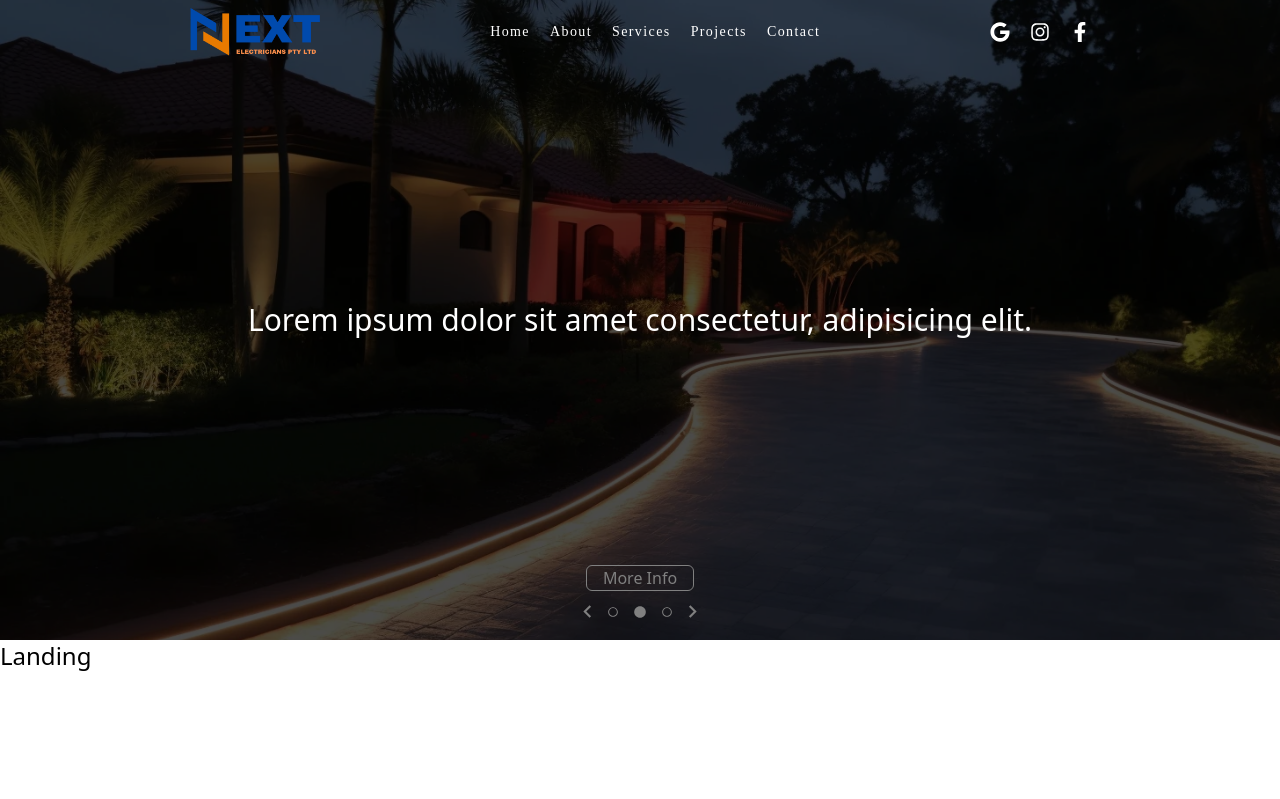
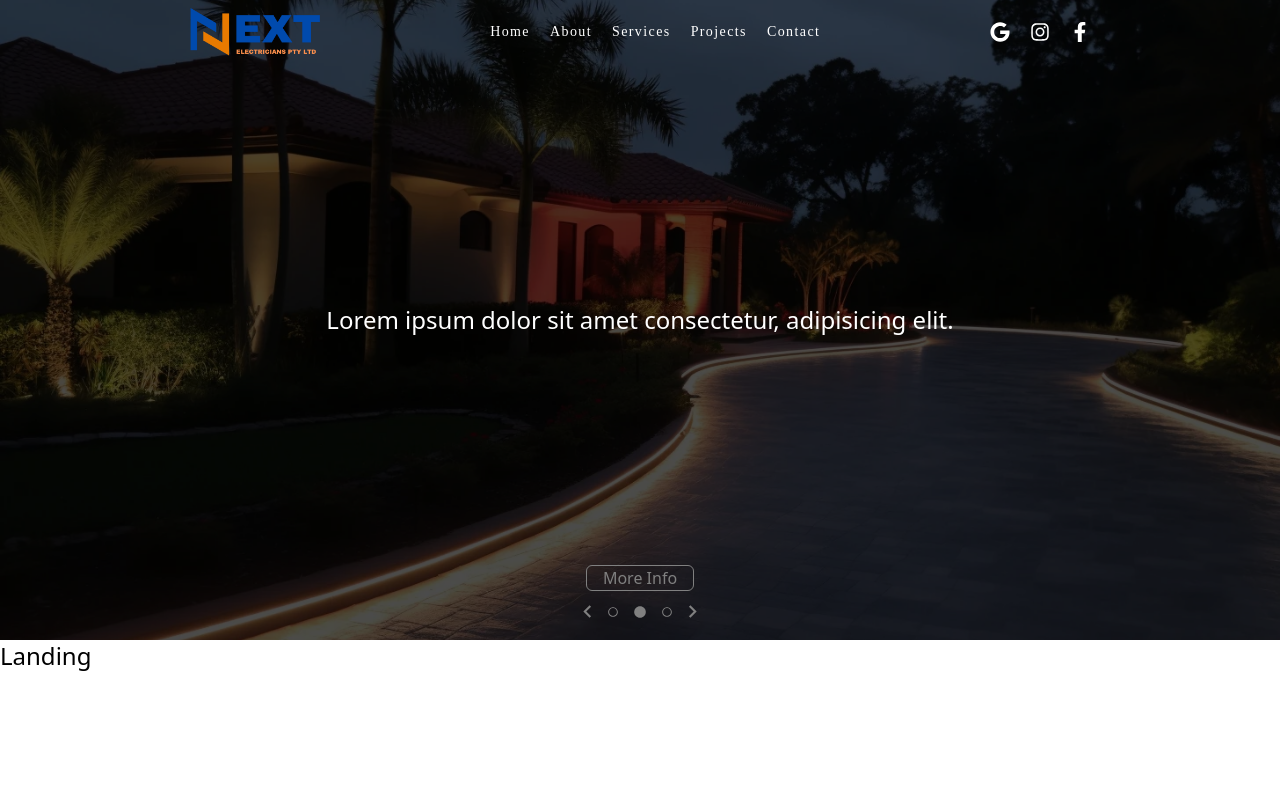
Before and after one commit to Wazmond/next-electricians, a Next.js app: page / in a window 1280 px wide. Shown: the top 799 px of the page. Built offline with nearby package versions, Linux system fonts and the light colour scheme; a web font is replaced by a local one.

Commit message:
Changed h1 to h2 due to improper usage

```diff
--- a/src/app/(frontend)/pages/home/landing/landingImage.tsx
+++ b/src/app/(frontend)/pages/home/landing/landingImage.tsx
@@ -56,7 +56,7 @@ const LandingImage = () => {
       <div className="h-full w-full absolute z-[2] bg-black opacity-70" />
 
       <div className="absolute text-white z-[3] self-center text-center">
-        <h1>Lorem ipsum dolor sit amet consectetur, adipisicing elit.</h1>
+        <h2>Lorem ipsum dolor sit amet consectetur, adipisicing elit.</h2>
       </div>
 
       <div className="absolute flex flex-col gap-2 self-end items-center z-[3] mb-4">
```
